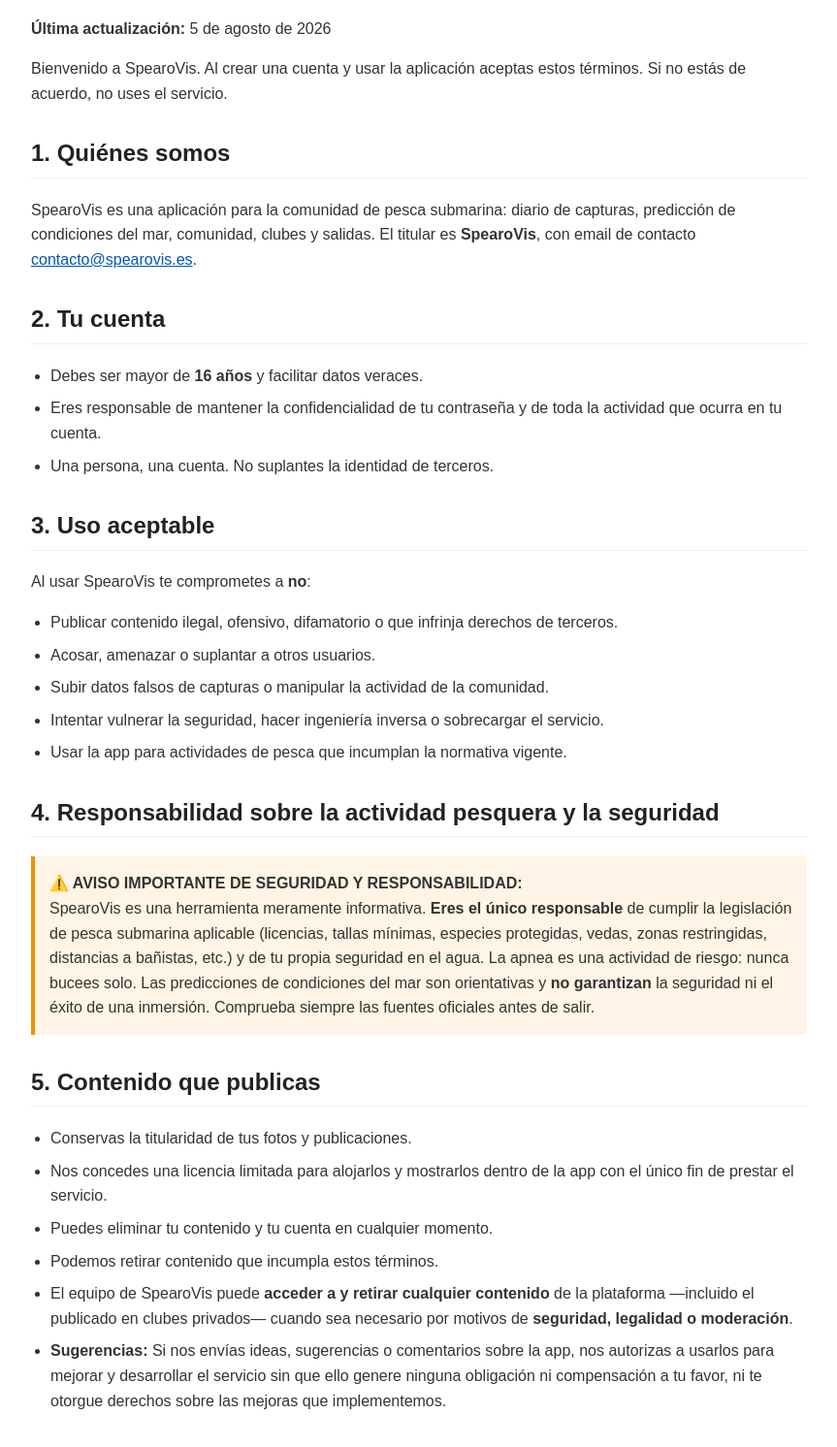
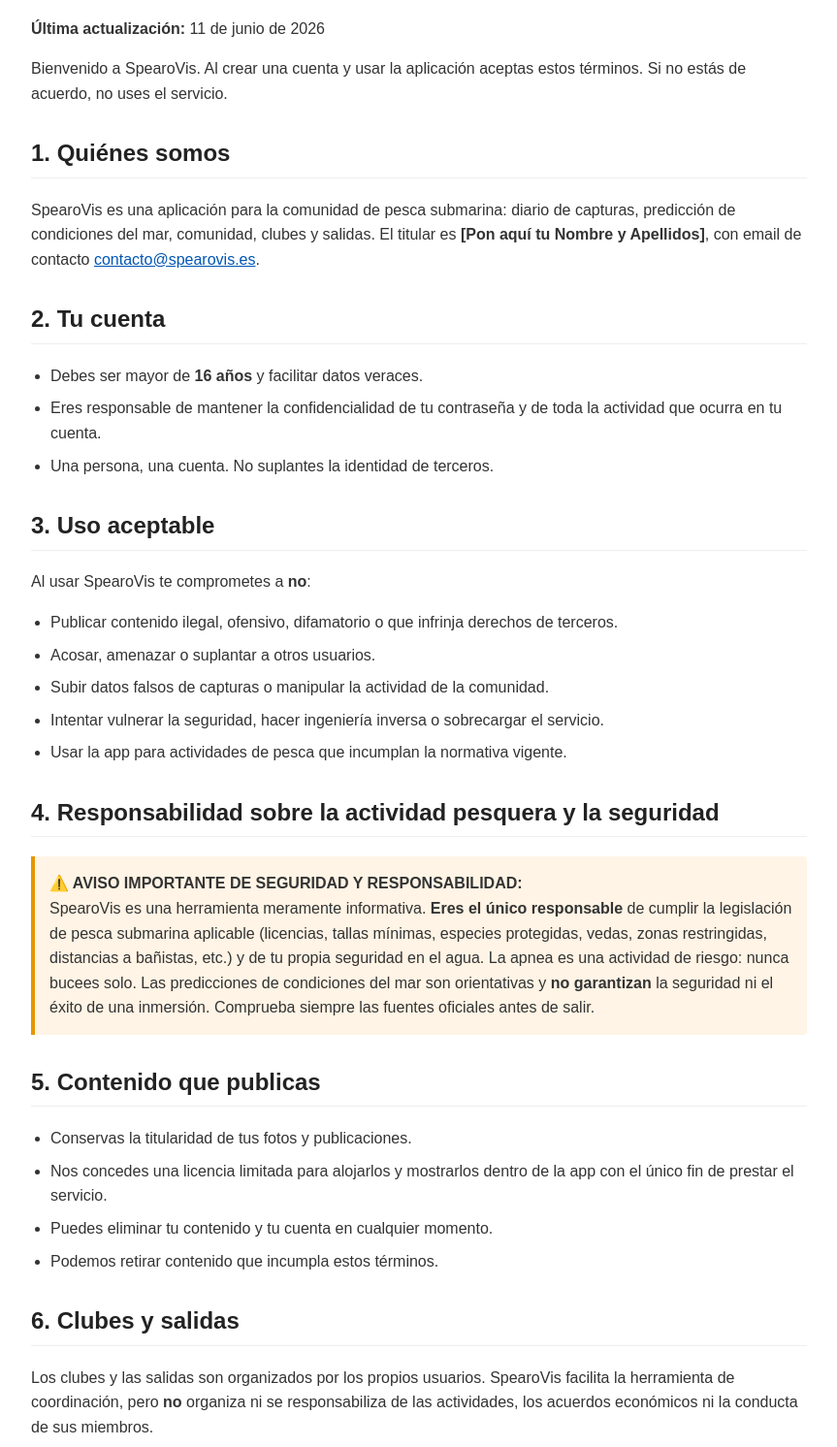
Before and after one commit to JgTechStudio/spearovis-legal, a plain HTML site: page terminos.html in a window 1280 px wide. Shown: the part 108-1600 px from the top of the page at 97% size, without its empty margins (208-1071 px from the left). Drawn offline with Linux system fonts and the light colour scheme.

```diff
--- a/terminos.html
+++ b/terminos.html
@@ -18,12 +18,12 @@
 <body>
 
     <h1>Términos de Uso — SpearoVis</h1>
-    <p><strong>Última actualización:</strong> 5 de agosto de 2026</p>
+    <p><strong>Última actualización:</strong> 11 de junio de 2026</p>
 
     <p>Bienvenido a SpearoVis. Al crear una cuenta y usar la aplicación aceptas estos términos. Si no estás de acuerdo, no uses el servicio.</p>
 
     <h2>1. Quiénes somos</h2>
-    <p>SpearoVis es una aplicación para la comunidad de pesca submarina: diario de capturas, predicción de condiciones del mar, comunidad, clubes y salidas. El titular es <strong>SpearoVis</strong>, con email de contacto <a href="mailto:contacto@spearovis.es">contacto@spearovis.es</a>.</p>
+    <p>SpearoVis es una aplicación para la comunidad de pesca submarina: diario de capturas, predicción de condiciones del mar, comunidad, clubes y salidas. El titular es <strong>[Pon aquí tu Nombre y Apellidos]</strong>, con email de contacto <a href="mailto:contacto@spearovis.es">contacto@spearovis.es</a>.</p>
 
     <h2>2. Tu cuenta</h2>
     <ul>
@@ -54,8 +54,6 @@
         <li>Nos concedes una licencia limitada para alojarlos y mostrarlos dentro de la app con el único fin de prestar el servicio.</li>
         <li>Puedes eliminar tu contenido y tu cuenta en cualquier momento.</li>
         <li>Podemos retirar contenido que incumpla estos términos.</li>
-        <li>El equipo de SpearoVis puede <strong>acceder a y retirar cualquier contenido</strong> de la plataforma —incluido el publicado en clubes privados— cuando sea necesario por motivos de <strong>seguridad, legalidad o moderación</strong>.</li>
-        <li><strong>Sugerencias:</strong> Si nos envías ideas, sugerencias o comentarios sobre la app, nos autorizas a usarlos para mejorar y desarrollar el servicio sin que ello genere ninguna obligación ni compensación a tu favor, ni te otorgue derechos sobre las mejoras que implementemos.</li>
     </ul>
 
     <h2>6. Clubes y salidas</h2>
```
Also changed, not shown: privacidad.html (+2 -3 lines).
